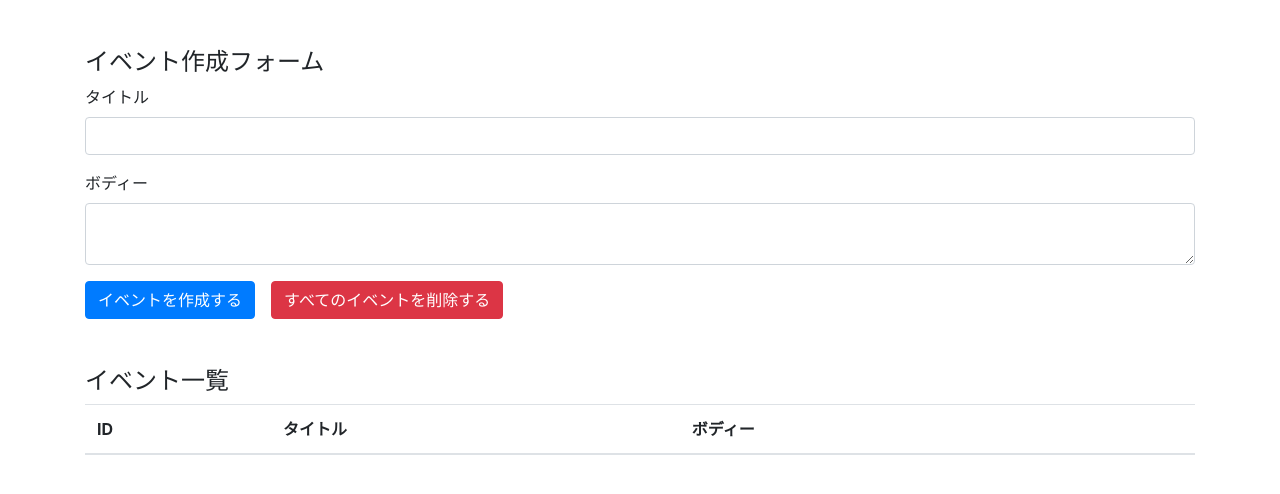
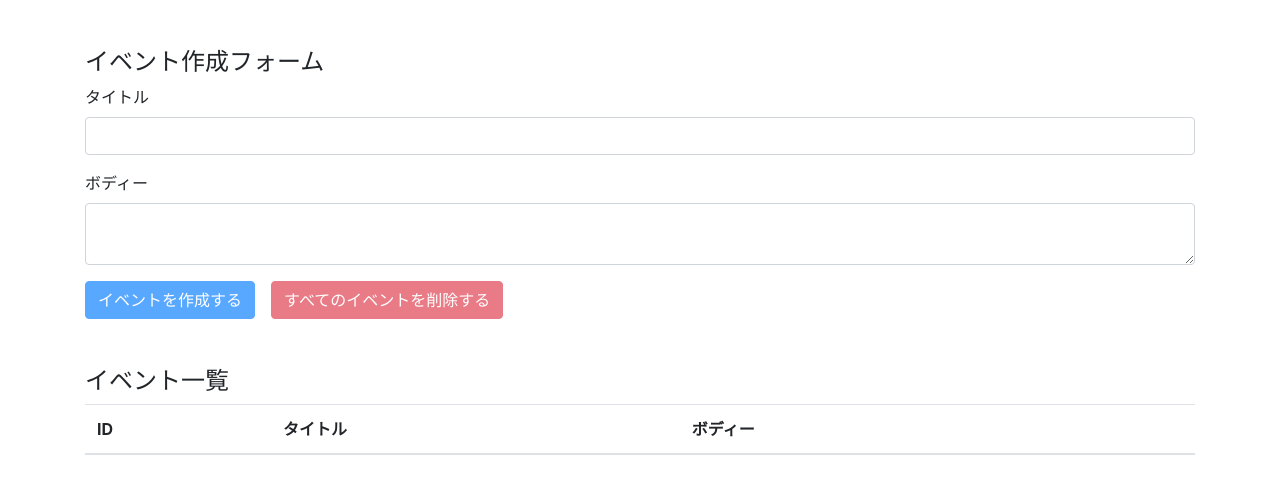
Before and after one commit to 3randy9/hookstest, a React (Create React App) app: page / in a window 1280 px wide. Shown: the top 494 px of the page. Built offline with nearby package versions, Linux system fonts and the light colour scheme.

Commit message:
update disabled state btn

```diff
--- a/src/components/App.tsx
+++ b/src/components/App.tsx
@@ -21,10 +21,17 @@ const App = () => {
 
 	const deleteAllEvent = (e: React.BaseSyntheticEvent) => {
 		e.preventDefault();
-		dispatch({
-			type: 'DELETE_ALL_EVENT'
-		});
+		const result = window.confirm(
+			'すべてのイベントを本当に削除しても良いですか？'
+		);
+		if (result) {
+			dispatch({
+				type: 'DELETE_ALL_EVENT'
+			});
+		}
 	};
+
+	const unCreatable = title === '' || body === '';
 
 	return (
 		<div className="container">
@@ -50,10 +57,18 @@ const App = () => {
 					/>
 				</div>
 
-				<button className="btn btn-primary" onClick={addEvent}>
+				<button
+					className="btn btn-primary"
+					disabled={unCreatable}
+					onClick={addEvent}
+				>
 					イベントを作成する
 				</button>
-				<button className="btn btn-danger ml-3" onClick={deleteAllEvent}>
+				<button
+					className="btn btn-danger ml-3"
+					disabled={state.length === 0}
+					onClick={deleteAllEvent}
+				>
 					すべてのイベントを削除する
 				</button>
 			</form>
--- a/src/components/Event.tsx
+++ b/src/components/Event.tsx
@@ -4,10 +4,15 @@ const Event = ({ event, dispatch }: any) => {
 	const id = event.id;
 	const handleClickDeleteBtn = (e: React.BaseSyntheticEvent) => {
 		e.preventDefault();
-		dispatch({
-			type: 'DELETE_EVENT',
-			id
-		});
+		const result = window.confirm(
+			`イベント(id=${id})を本当に削除しても良いですか？`
+		);
+		if (result) {
+			dispatch({
+				type: 'DELETE_EVENT',
+				id
+			});
+		}
 	};
 
 	return (
```
